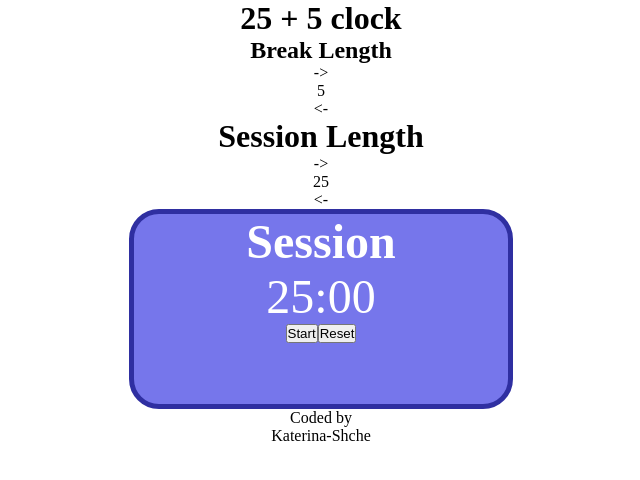
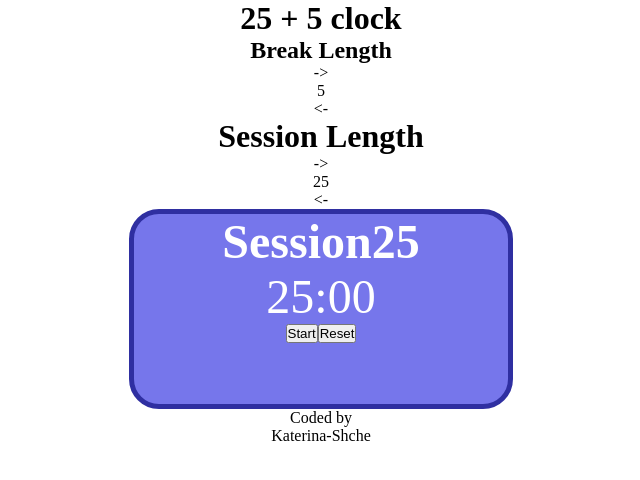
Before and after one commit to katerina-shche/pomodoro-timer, a React (Create React App) app: page / in a window 1280 px wide. Shown: the top 480 px of the page, without its empty margins (319-959 px from the left). Built offline with nearby package versions, Linux system fonts and the light colour scheme.

Commit message:
ideas about minutes

```diff
--- a/src/App.js
+++ b/src/App.js
@@ -8,7 +8,7 @@ function App() {
   const [title, setTitle] = useState('Session')
   const [breakLength, setBreakLength] = useState(5)
   const [sessionLength, setSessionLength] = useState(25)
-  const [minutes, setMinutes] = useState(sessionLength)
+  const [minutes, setMinutes] = useState(25)
 
   const handleBreakDecrement = () => {
     if (breakLength > 0) {
@@ -21,11 +21,14 @@ function App() {
   const handleSessionDecrement = () => {
     if (sessionLength > 0) {
     setSessionLength(sessionLength - 1)
-    setMinutes(sessionLength)
+    setMinutes(minutes - 1)
+    console.log(minutes - 1)
   }
   }
   const handleSessionIncrement = () => {
     setSessionLength(sessionLength + 1)
+    setMinutes(minutes + 1)
+    console.log(minutes)
   }
 
   return (
@@ -43,7 +46,7 @@ function App() {
         <div id='session-length'>{sessionLength}</div>
         <div id='session-increment' onClick={handleSessionIncrement}> &lt;- </div>
       </div>
-      <Timer title = { title } minutes = { minutes } />
+      {minutes && <Timer title = {title} minutes = {minutes} />}
       <div id='author'>Coded by<br/>Katerina-Shche</div>
       <audio id='beep' volume='1' src={beep}></audio>
     </div>
--- a/src/Timer.js
+++ b/src/Timer.js
@@ -16,6 +16,9 @@ export default function Timer({ title, minutes }) {
 
 
     useEffect(() => {
+
+        // i need to compare prevMinutes and current minutes first
+
         let timer = null
         const now = Date.now();
         const then = now + secondsLeft.current * 1000
@@ -58,7 +61,7 @@ export default function Timer({ title, minutes }) {
 
   return (
     <div id='timer'>
-        <h2 id='timer-label'>{title}</h2>
+        <h2 id='timer-label'>{title}{minutes}</h2>
         <div id='time-left'>{timeString}</div>
         <button id='start_stop' onClick={handleToggle}>{isRunning ? 'Pause' : 'Start'}</button>
         <button id='reset' onClick={handleReset}>Reset</button>
```
